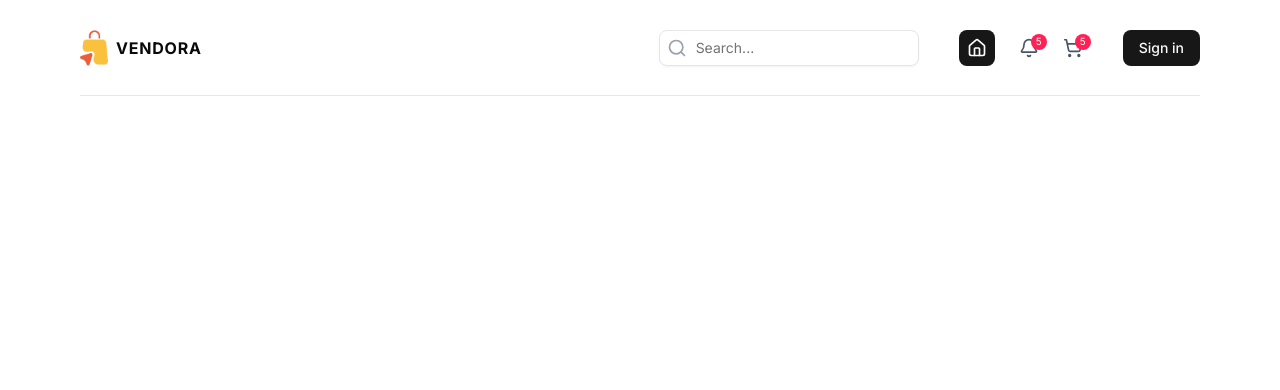
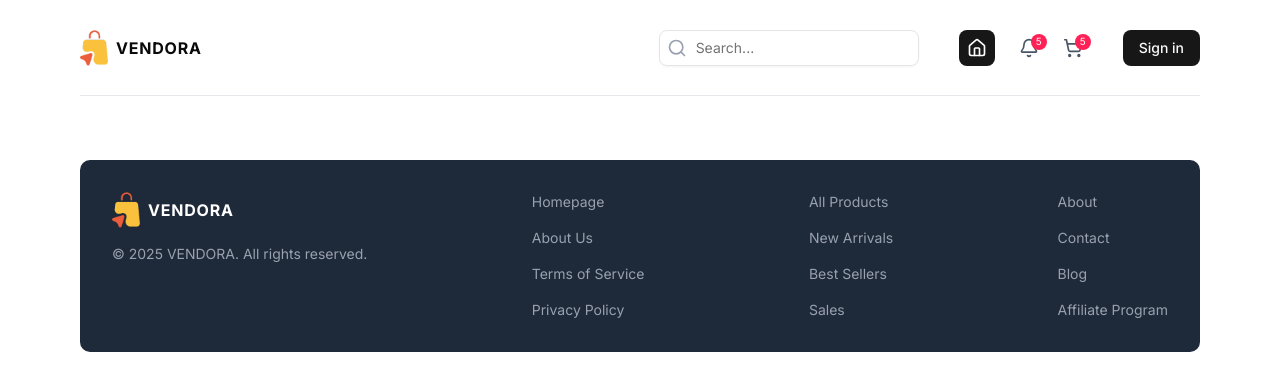
Before and after one commit to Aditya-5831/vendora, a Next.js app in the folder client/: page / in a window 1280 px wide. Shown: the top 390 px of the page. Built offline with nearby package versions, Linux system fonts and the light colour scheme.

Commit message:
Add footer UI

```diff
--- a/client/src/app/layout.tsx
+++ b/client/src/app/layout.tsx
@@ -3,6 +3,7 @@ import type { Metadata } from "next";
 import { Inter } from "next/font/google";
 import "./globals.css";
 import Navbar from "@/components/shared/Navbar";
+import Footer from "@/components/shared/Footer";
 
 const inter = Inter({
   subsets: ["latin"],
@@ -24,6 +25,7 @@ export default function RootLayout({
         <main className="mx-auto p-4 sm:max-w-xl lg:max-w-3xl xl:max-w-6xl">
           <Navbar />
           {children}
+          <Footer />
         </main>
       </body>
     </html>
--- /dev/null
+++ b/client/src/components/shared/Footer.tsx
@@ -0,0 +1,50 @@
+import Image from "next/image";
+import Link from "next/link";
+import React from "react";
+
+const Footer = () => {
+  return (
+    <footer className="mt-16 text-white flex flex-col items-center md:flex-row md:items-start bg-gray-800 p-8 rounded-lg md:justify-between gap-8 md:gap-0">
+      <div className="flex flex-col items-center md:items-start">
+        <Link
+          href={"/"}
+          className="flex items-center focus-visible:outline-none"
+        >
+          <Image
+            src={"/logo.png"}
+            alt="Logo"
+            width={36}
+            height={36}
+            className="w-6 h-6 md:w-9 md:h-9"
+          />
+          <p className="hidden md:block text-md font-bold tracking-wider">
+            VENDORA
+          </p>
+        </Link>
+        <p className="mt-4 text-sm text-gray-400">
+          &copy; {new Date().getFullYear()} VENDORA. All rights reserved.
+        </p>
+      </div>
+      <div className="flex flex-col gap-4 text-sm text-gray-400 items-center md:items-start">
+        <Link href={"/"}>Homepage</Link>
+        <Link href={"/"}>About Us</Link>
+        <Link href={"/"}>Terms of Service</Link>
+        <Link href={"/"}>Privacy Policy</Link>
+      </div>
+      <div className="flex flex-col gap-4 text-sm text-gray-400 items-center md:items-start">
+        <Link href={"/"}>All Products</Link>
+        <Link href={"/"}>New Arrivals</Link>
+        <Link href={"/"}>Best Sellers</Link>
+        <Link href={"/"}>Sales</Link>
+      </div>
+      <div className="flex flex-col gap-4 text-sm text-gray-400 items-center md:items-start">
+        <Link href={"/"}>About</Link>
+        <Link href={"/"}>Contact</Link>
+        <Link href={"/"}>Blog</Link>
+        <Link href={"/"}>Affiliate Program</Link>
+      </div>
+    </footer>
+  );
+};
+
+export default Footer;
```
